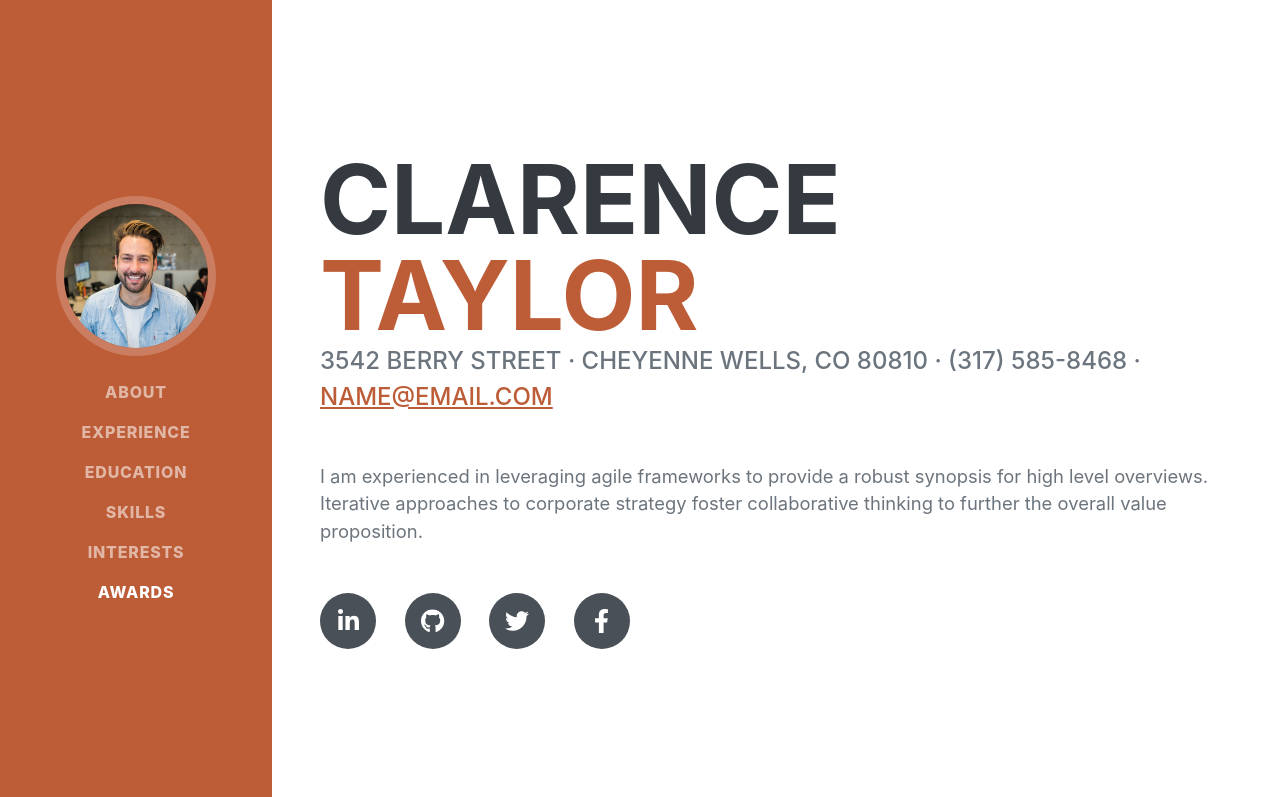
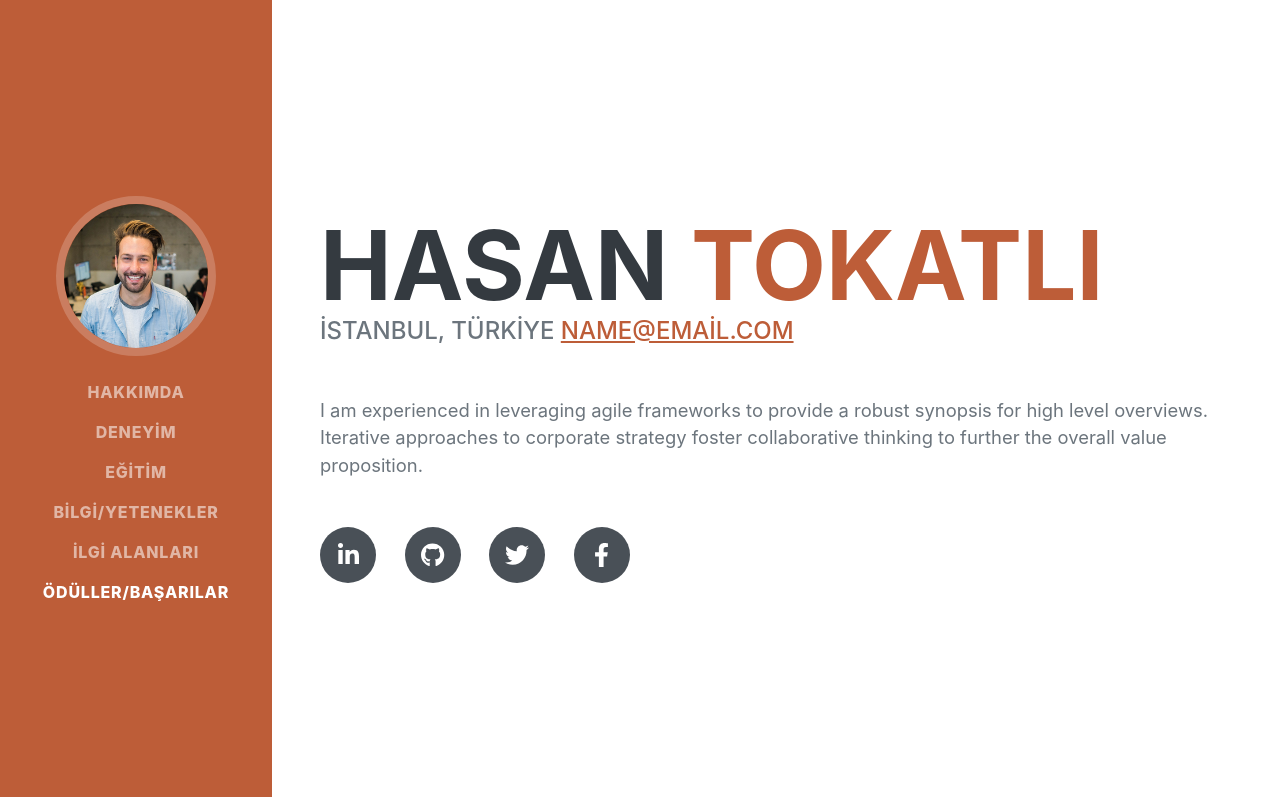
Before and after one commit to hasantktledu/web-sitem, a plain HTML site: page index.html in a window 1280 px wide. Shown: the top 797 px of the page. Drawn offline with nearby package versions, Linux system fonts and the light colour scheme; a web font is replaced by a local one.

Commit message:
Add files via upload

```diff
--- a/index.html
+++ b/index.html
@@ -1,11 +1,11 @@
 <!DOCTYPE html>
-<html lang="en">
+<html lang="tr">
     <head>
         <meta charset="utf-8" />
         <meta name="viewport" content="width=device-width, initial-scale=1, shrink-to-fit=no" />
         <meta name="description" content="" />
         <meta name="author" content="" />
-        <title>Resume - Start Bootstrap Theme</title>
+        <title>Hasan Tokatlı Kişisel Web Sitesi</title>
         <link rel="icon" type="image/x-icon" href="assets/img/favicon.ico" />
         <!-- Font Awesome icons (free version)-->
         <script src="https://use.fontawesome.com/releases/v6.3.0/js/all.js" crossorigin="anonymous"></script>
@@ -19,18 +19,18 @@
         <!-- Navigation-->
         <nav class="navbar navbar-expand-lg navbar-dark bg-primary fixed-top" id="sideNav">
             <a class="navbar-brand js-scroll-trigger" href="#page-top">
-                <span class="d-block d-lg-none">Clarence Taylor</span>
+                <span class="d-block d-lg-none">Hasan Tokatlı</span>
                 <span class="d-none d-lg-block"><img class="img-fluid img-profile rounded-circle mx-auto mb-2" src="assets/img/profile.jpg" alt="..." /></span>
             </a>
             <button class="navbar-toggler" type="button" data-bs-toggle="collapse" data-bs-target="#navbarResponsive" aria-controls="navbarResponsive" aria-expanded="false" aria-label="Toggle navigation"><span class="navbar-toggler-icon"></span></button>
             <div class="collapse navbar-collapse" id="navbarResponsive">
                 <ul class="navbar-nav">
-                    <li class="nav-item"><a class="nav-link js-scroll-trigger" href="#about">About</a></li>
-                    <li class="nav-item"><a class="nav-link js-scroll-trigger" href="#experience">Experience</a></li>
-                    <li class="nav-item"><a class="nav-link js-scroll-trigger" href="#education">Education</a></li>
-                    <li class="nav-item"><a class="nav-link js-scroll-trigger" href="#skills">Skills</a></li>
-                    <li class="nav-item"><a class="nav-link js-scroll-trigger" href="#interests">Interests</a></li>
-                    <li class="nav-item"><a class="nav-link js-scroll-trigger" href="#awards">Awards</a></li>
+                    <li class="nav-item"><a class="nav-link js-scroll-trigger" href="#about">Hakkımda</a></li>
+                    <li class="nav-item"><a class="nav-link js-scroll-trigger" href="#experience">Deneyim</a></li>
+                    <li class="nav-item"><a class="nav-link js-scroll-trigger" href="#education">Eğitim</a></li>
+                    <li class="nav-item"><a class="nav-link js-scroll-trigger" href="#skills">Bilgi/Yetenekler</a></li>
+                    <li class="nav-item"><a class="nav-link js-scroll-trigger" href="#interests">İlgi Alanları</a></li>
+                    <li class="nav-item"><a class="nav-link js-scroll-trigger" href="#awards">Ödüller/Başarılar</a></li>
                 </ul>
             </div>
         </nav>
@@ -40,11 +40,11 @@
             <section class="resume-section" id="about">
                 <div class="resume-section-content">
                     <h1 class="mb-0">
-                        Clarence
-                        <span class="text-primary">Taylor</span>
+                        Hasan
+                        <span class="text-primary">Tokatlı</span>
                     </h1>
                     <div class="subheading mb-5">
-                        3542 Berry Street · Cheyenne Wells, CO 80810 · (317) 585-8468 ·
+                        İstanbul, Türkiye
                         <a href="mailto:name@email.com">name@email.com</a>
                     </div>
                     <p class="lead mb-5">I am experienced in leveraging agile frameworks to provide a robust synopsis for high level overviews. Iterative approaches to corporate strategy foster collaborative thinking to further the overall value proposition.</p>
```
